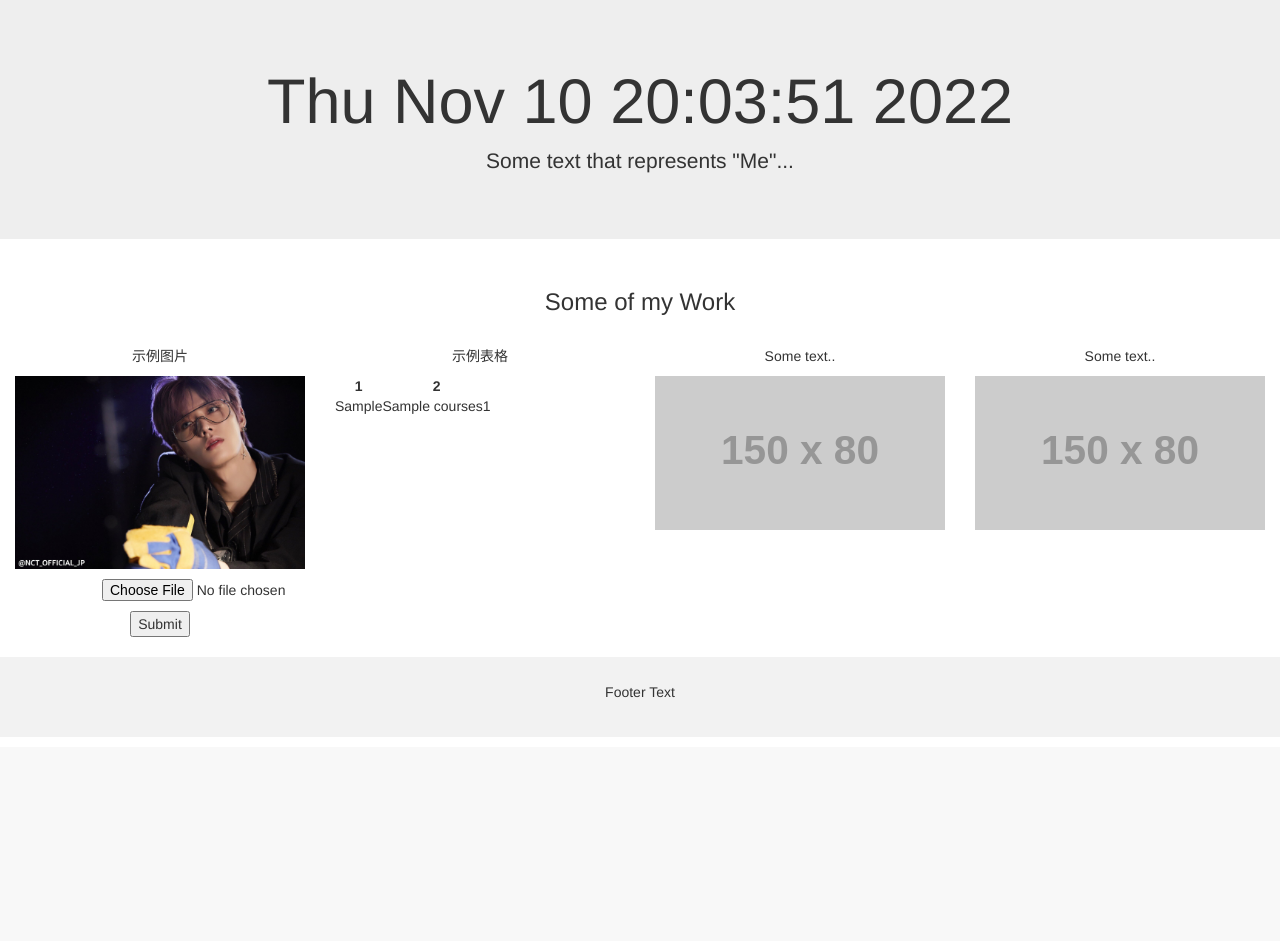
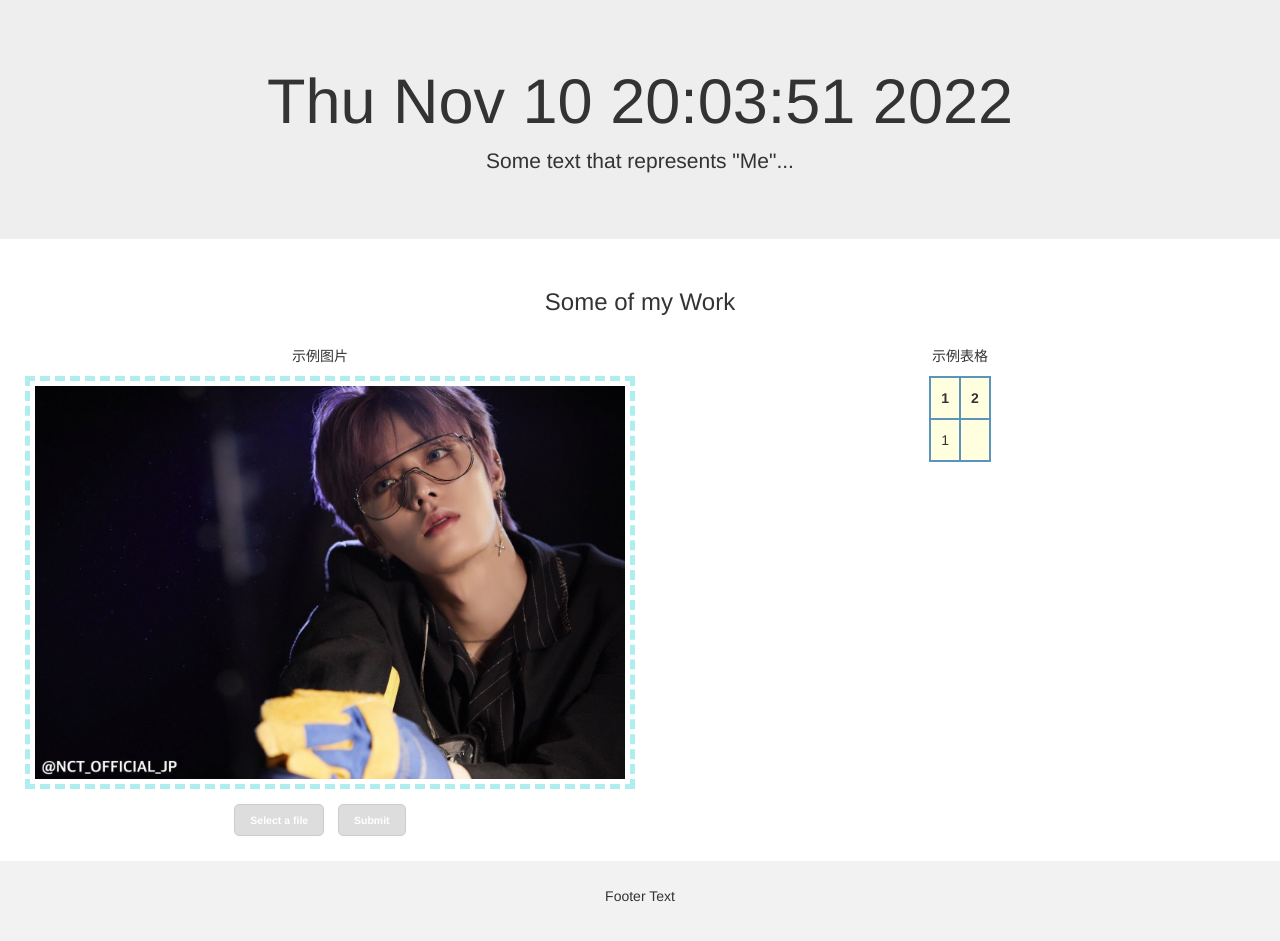
Before and after one commit to Peanut-Puff/test_flask, a Flask app: page / in a window 1280 px wide. Shown: the part 53-994 px from the top of the page. Before the commit the page ends 751 px from the top, so only its background shows below. Run offline with Flask 2, Linux system fonts and the light colour scheme; tables that the repository leaves empty or names only in its code hold one stand-in row (values such as "Sample post"); grey boxes labelled with a size stand in for pictures from a placeholder-image service; some libraries are stand-ins or nearby versions.

Commit message:
Add files via upload

```diff
--- a/app.py
+++ b/app.py
@@ -3,6 +3,8 @@ import time
 import pymysql
 from flask import Flask, url_for, render_template, abort, make_response, request
 from werkzeug.utils import secure_filename
+
+from utils import db_util
 
 ALLOWED_EXTENSIONS = {'png', 'jpg', 'bmp'}
 
@@ -13,17 +15,16 @@ def allowed_file(filename):
 
 app = Flask(__name__)
 
-new_path="../static/1.jpg"
+new_path = "../static/1.jpg"
+
+
 @app.route('/')
 def index(image=new_path):  # put application's code here
-    conn = pymysql.Connect(host='localhost', port=3306, user='root', passwd='***', db='db', charset='utf8')
-    cur = conn.cursor()
-    sql = "select no,name from courses1;"  # sql语句
-    cur.execute(sql)
-    data = cur.fetchall()
-    cur.close()
-    conn.close()
-    return render_template('index.html', time=time.ctime(), img=image, u=data)
+    mydb = db_util('localhost', 3306, 'root', '@Hezhi11', 'exp2', )
+    mydb.connect()
+    mydb.select_all('select * from courses1')
+    mydb.close()
+    return render_template('index.html', time=time.ctime(), img=image, u=mydb.data)
 
 
 @app.route('/gettime')
@@ -31,7 +32,7 @@ def gettime():
     return time.ctime()
 
 
-@app.route('/getimg', methods=['POST', 'GET'])
+@app.route('/', methods=['POST', 'GET'])
 def upload():
     upload_file = request.files['file']
     if upload_file and allowed_file(upload_file.filename):
--- /dev/null
+++ b/static/mycss.css
@@ -0,0 +1,37 @@
+table,th,td{
+    border: 2px solid #5c93bd;
+    padding: 10px;
+    margin: auto;
+    background-color: lightyellow;
+    text-align: center;
+}
+img{
+    border: 5px dashed paleturquoise;
+    padding: 5px;
+    margin: 10px;
+}
+label.label input[type="file"],input[type="submit"] {
+        position: absolute;
+        top: -1000px;
+      }
+      .label {
+        cursor: pointer;
+        border: 1px solid #cccccc;
+        border-radius: 5px;
+        padding: 10px 15px;
+        margin: 5px;
+        background: #dddddd;
+        display: inline-block;
+      }
+      .label:hover {
+        background: #5c93bd;
+      }
+      .label:active {
+        background: #9fa1a0;
+      }
+      .label:invalid + span {
+        color: #000000;
+      }
+      .label:valid + span {
+        color: #ffffff;
+      }
--- a/templates/index.html
+++ b/templates/index.html
@@ -9,6 +9,7 @@
   <script src="https://maxcdn.bootstrapcdn.com/bootstrap/3.4.1/js/bootstrap.min.js"></script>
     <link rel="stylesheet" href="https://cdn.bootcss.com/bootstrap-fileinput/4.4.6/css/fileinput.min.css"/>
 <script src="https://cdn.bootcss.com/bootstrap-fileinput/4.4.6/js/fileinput.min.js"></script>
+    <link rel="stylesheet" type="text/css" href="../static/mycss.css">
   <style>
     /* Remove the navbar's default margin-bottom and rounded borders */
     .navbar {
@@ -59,21 +60,28 @@
 <div class="container-fluid bg-3 text-center">
   <h3>Some of my Work</h3><br>
   <div class="row">
-    <div class="col-sm-3">
+    <div class="col-sm-6">
       <p>示例图片</p>
-      <img id="img" src="{{img}}" class="img-responsive" style="width:100%" alt="Image">
-        <form role="form" action="http://localhost:5000/getimg" method="POST" enctype="multipart/form-data">
-            <input type="file" name="file" style="margin-left:30%;margin-top: 10px;margin-bottom: 10px"/>
-			<input type="submit" id="submit" class="btn-upload"/>
+      <img id="img" src="{{img}}" class="img-responsive" style="width:100%" alt="Image">{# 做点css，美化一下 #}
+        <form role="form" action="http://localhost:5000/" method="POST" enctype="multipart/form-data">
+            <label class="label">
+            <input type="file" name="file" required/>
+                <span>Select a file</span>
+
+            </label>
+            <label class="label">
+      			<input type="submit" id="submit" />
+                <span>Submit</span>
+            </label>
         </form>
     </div>
-    <div class="col-sm-3">
+    <div class="col-sm-6">
       <p>示例表格</p>
-      <table id="bbsTab">
+      <table >
         <tr >
-        <th style="text-align: center">1</th>
-        <th style="text-align: center">2</th>
-        </tr>
+        <th >1</th>
+        <th >2</th>
+        </tr >
         {% for i in u %}
         <tr>
         <td>{{ i[0] }}</td>
@@ -82,14 +90,7 @@
         {% endfor %}
     </table>
     </div>
-    <div class="col-sm-3">
-      <p>Some text..</p>
-      <img src="https://placehold.it/150x80?text=IMAGE" class="img-responsive" style="width:100%" alt="Image">
-    </div>
-    <div class="col-sm-3">
-      <p>Some text..</p>
-      <img src="https://placehold.it/150x80?text=IMAGE" class="img-responsive" style="width:100%" alt="Image">
-    </div>
+
   </div>
 </div><br>
 
--- /dev/null
+++ b/utils.py
@@ -0,0 +1,24 @@
+import pymysql
+
+
+class db_util:
+    def __init__(self, host, port, user, psw, db, charset='utf8'):
+        self.host = host
+        self.port = port
+        self.user = user
+        self.psw = psw
+        self.db = db
+        self.charset = charset
+
+    def connect(self):
+        self.conn = pymysql.Connect(host=self.host, port=self.port, user=self.user, passwd=self.psw, db=self.db,
+                                    charset=self.charset)
+        self.cur = self.conn.cursor()
+
+    def select_all(self, sql):
+        self.cur.execute(sql)
+        self.data = self.cur.fetchall()
+
+    def close(self):
+        self.cur.close()
+        self.conn.close()
```
